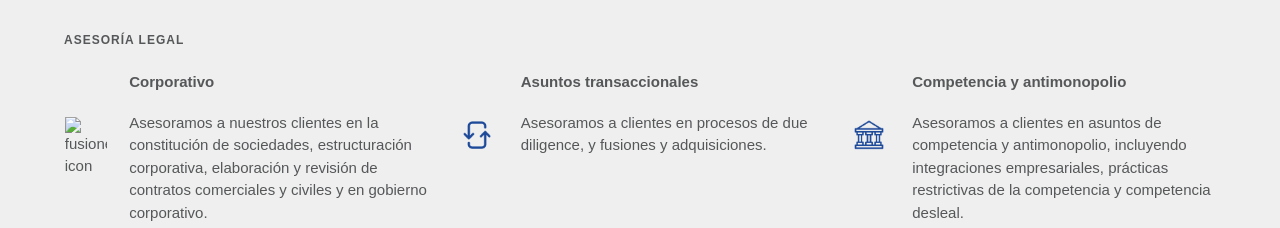
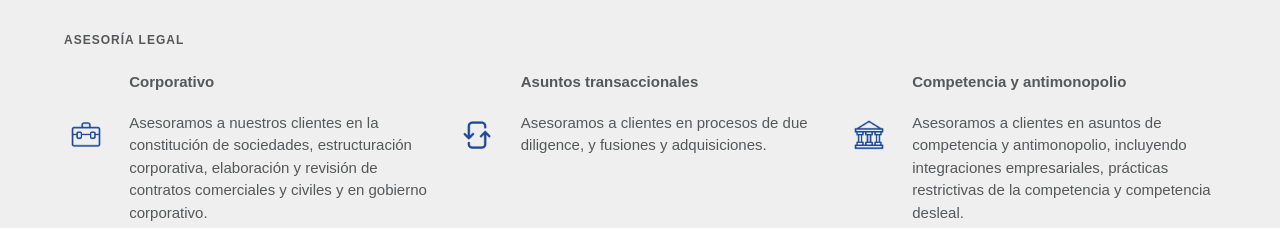
Before and after one commit to cmwylie19/unique.co, a website: page index.html in a window 1280 px wide. Shown: the part 1506-1734 px from the top of the page. Drawn offline with Linux system fonts and the light colour scheme; a web font is replaced by a local one.

Commit message:
mispelled corporate

```diff
--- a/index.html
+++ b/index.html
@@ -141,7 +141,7 @@
               </div>
               <div class="row">
                 <div class="col s2 imagen-col">
-                  <img src="assets/Corporate.pn" alt="fusiones-icon" />
+                  <img src="assets/Corporate.png" alt="fusiones-icon" />
                 </div>
                 <div class="col s10 text-col">
                   <p>
```
